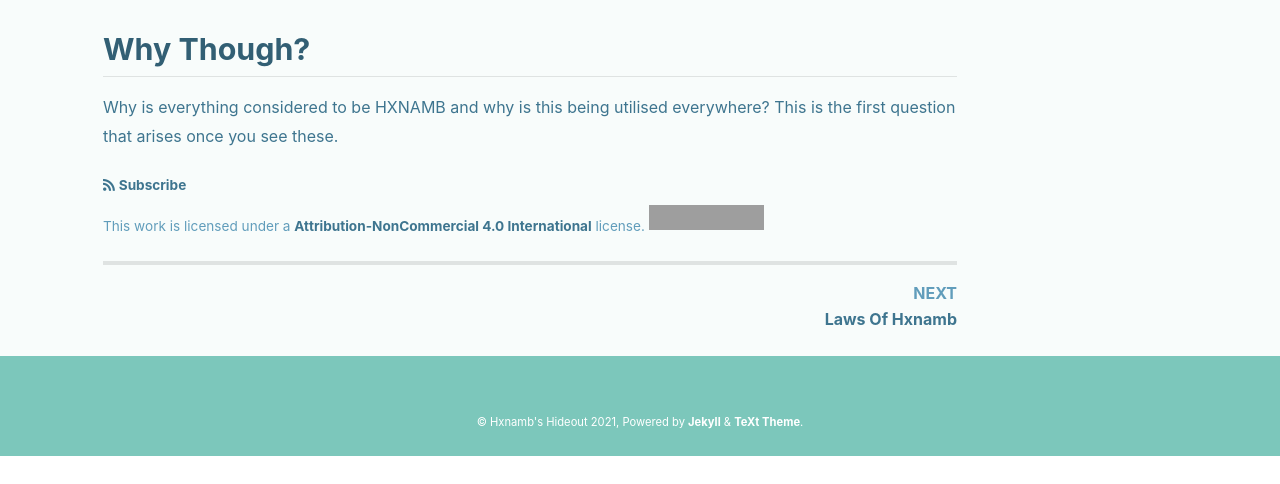
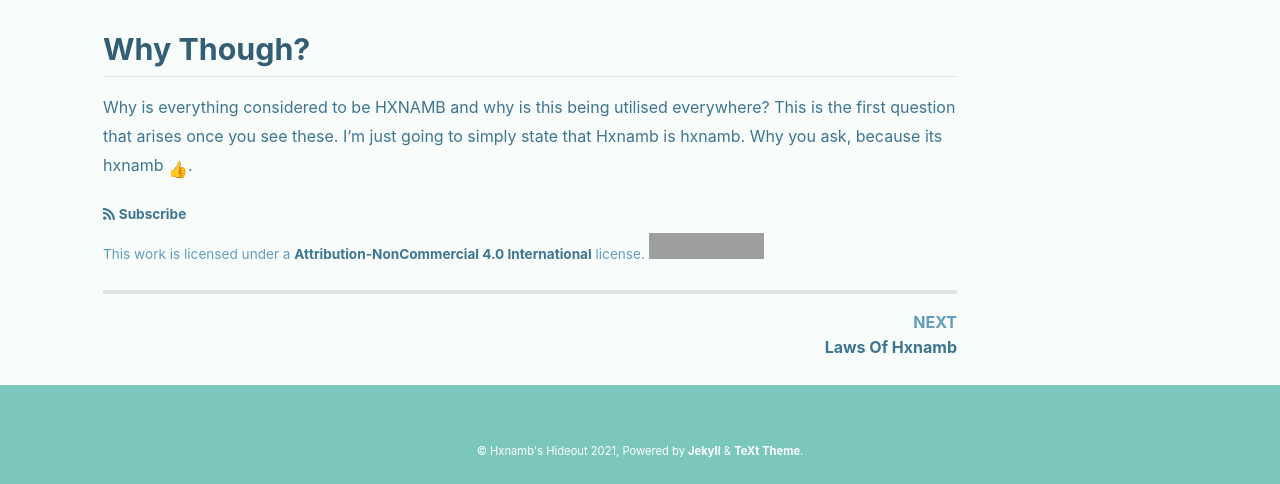
Before and after one commit to HXNAMB/HXNAMB.github.io, a Jekyll site: the page built from _posts/2022-04-07-Purpose.md, in a window 1280 px wide. Shown: the part 501-985 px from the top of the page. Built offline with Jekyll 4.4.1, drawn with Linux system fonts in a browser that asks for light colours; nearby versions of some CDN libraries; emoji names are drawn with the system emoji font; before the commit the page ends 957 px from its top, so only the background shows below that; grey boxes are pictures that could not be loaded.

Commit message:
Edit `Purpose`

```diff
--- a/_posts/2022-04-07-Purpose.md
+++ b/_posts/2022-04-07-Purpose.md
@@ -14,4 +14,4 @@ aside:
 
 ## Why Though?
 
-Why is everything considered to be HXNAMB and why is this being utilised everywhere? This is the first question that arises once you see these.
+Why is everything considered to be HXNAMB and why is this being utilised everywhere? This is the first question that arises once you see these. I'm just going to simply state that Hxnamb is hxnamb. Why you ask, because its hxnamb :thumbsup:.
```
